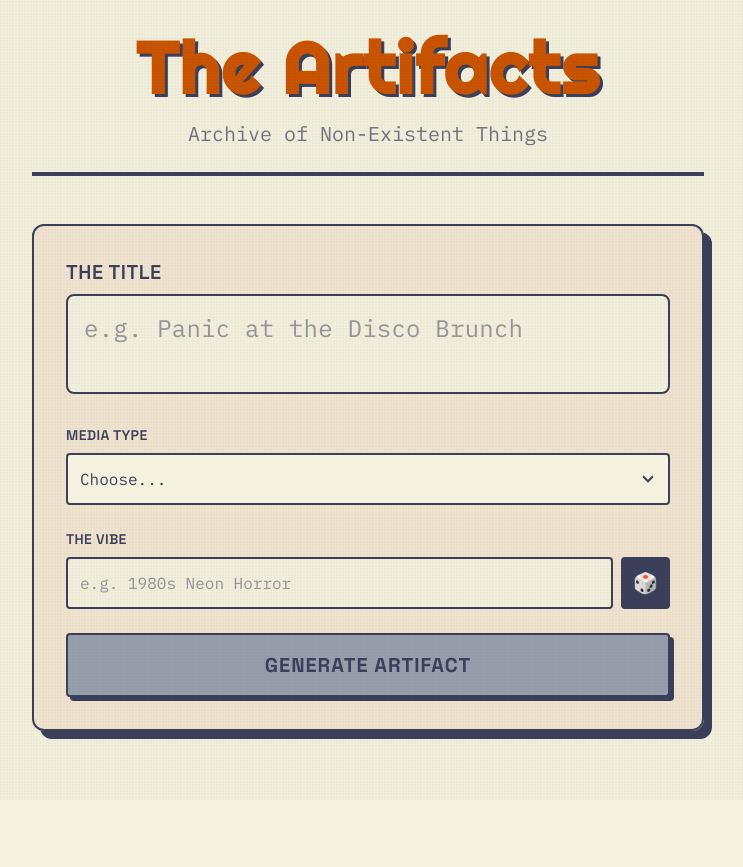
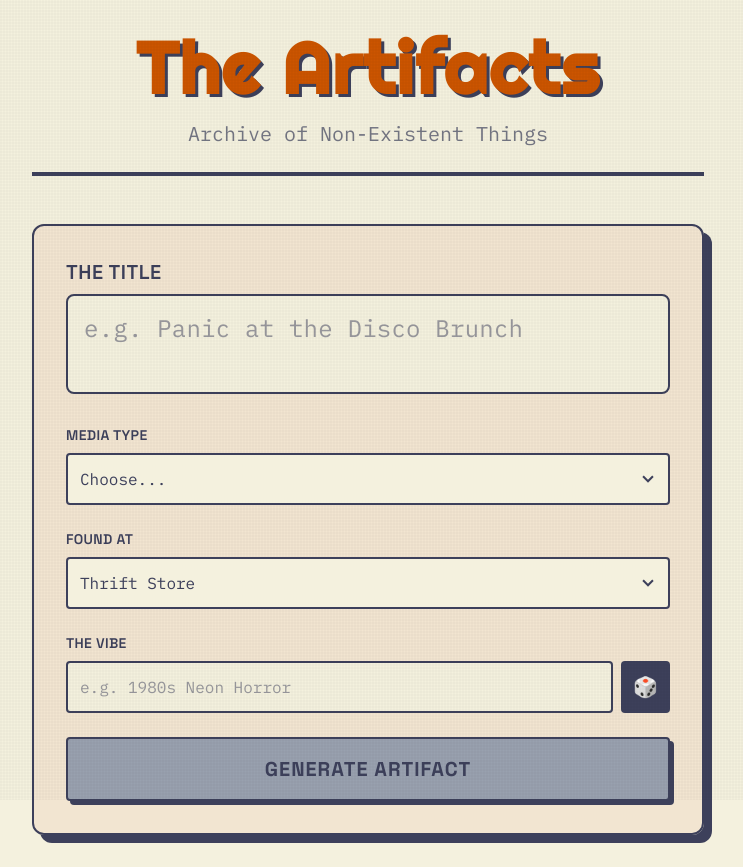
Before and after one commit to dylandibona/artifacts, a Next.js app: page / in a window 1280 px wide. Shown: the whole page, without its empty margins (272-1015 px from the left). Before the commit the page ends 800 px from the top, so only its background shows below. Built offline with nearby package versions, Linux system fonts and the light colour scheme.

Commit message:
Add Business Book type and Found At condition selector

```diff
--- a/app/api/generate/route.ts
+++ b/app/api/generate/route.ts
@@ -3,7 +3,7 @@ import Replicate from "replicate";
 
 export async function POST(request: NextRequest) {
   try {
-    const { phrase, subtitle, mediaType, vibe } = await request.json();
+    const { phrase, subtitle, mediaType, vibe, foundAt } = await request.json();
 
     if (!phrase) {
       return NextResponse.json({ error: "Phrase is required" }, { status: 400 });
@@ -11,54 +11,72 @@ export async function POST(request: NextRequest) {
 
     const replicate = new Replicate({ auth: process.env.REPLICATE_API_TOKEN });
 
-      const realism = "Shot on film, natural lighting, realistic textures. NOT a digital render.";
+    const conditionMap: Record<string, string> = {
+      "Estate Sale": "dusty, sun-faded, slightly yellowed, musty estate sale find, soft natural window light",
+      "Thrift Store": "price sticker residue, shelf wear, under harsh fluorescent lighting, thrift store bin",
+      "Garage Floor": "on concrete garage floor, oil stains nearby, dusty, harsh overhead shadow",
+      "Attic Box": "pulled from a cardboard box, cobwebs, water stains, yellowed and forgotten",
+      "Someone's Car": "on a car seat, sun-damaged, crumbs and receipts nearby, dashboard reflection"
+    };
+    const condition = conditionMap[foundAt] || conditionMap["Thrift Store"];
+
+    const realism = "Shot on film, natural lighting, realistic textures. NOT a digital render.";
 
       let prompt = "";
 
       switch (mediaType) {
         case "Autobiography":
             const sub = subtitle ? `The subtitle "${subtitle}" appears below the title.` : "";
-            prompt = `A photograph of a hardcover book lying on a cluttered wooden desk in an academic study.
+            prompt = `A photograph of a hardcover book, ${condition}.
 TEXT ON COVER: The title "${phrase}" is printed prominently on the dust jacket. ${sub}
-The book has worn edges, a coffee ring stain nearby, reading glasses and papers visible.
+The book has worn edges, creased spine from being read.
 DESIGN STYLE: The cover design aesthetic is ${vibe}.
 ${realism}`;
             break;
 
+        case "Business Book":
+            const bookSub = subtitle ? `The subtitle "${subtitle}" appears below the title.` : "";
+            prompt = `A photograph of a mass-market business paperback book, ${condition}.
+TEXT ON COVER: The title "${phrase}" in bold sans-serif font. ${bookSub} A "BESTSELLER" badge in the corner. Author photo on back cover visible.
+The cover is glossy but worn, creased spine from being read, dog-eared pages visible.
+DESIGN STYLE: The cover design aesthetic is ${vibe} — like a typical airport bookstore business bestseller.
+${realism}`;
+            break;
+
         case "Vinyl Record":
-            prompt = `An overhead photograph of a vinyl record sleeve lying on carpet in a living room.
+            prompt = `An overhead photograph of a vinyl record sleeve, ${condition}.
 TEXT ON COVER: The album title "${phrase}" appears on the sleeve.
-The sleeve has ring wear, soft corners, and a price sticker. A turntable is visible at the edge of frame.
+The sleeve has ring wear, soft corners, and a price sticker.
 DESIGN STYLE: The cover art aesthetic is ${vibe}.
 ${realism}`;
             break;
 
         case "Gig Poster":
-            prompt = `A nighttime flash photograph of a concert poster stapled to a weathered telephone pole.
+            prompt = `A photograph of a concert poster, ${condition}.
 TEXT ON POSTER: "${phrase}" appears in bold lettering as the headline.
-The paper is torn at edges, layered over older posters, held by rusty staples. Dark street behind.
+The paper is torn at edges, creased and weathered.
 DESIGN STYLE: The poster design aesthetic is ${vibe}.
 ${realism}`;
             break;
 
         case "VHS Tape":
-            prompt = `A photograph of a VHS tape sitting among other tapes on a messy coffee table.
+            prompt = `A photograph of a VHS tape, ${condition}.
 TEXT ON LABEL: A handwritten label reads "${phrase}" in black marker on the spine.
-The plastic is scratched and dusty, harsh overhead lighting, a remote control visible nearby.
+The plastic is scratched and dusty.
 DESIGN STYLE: The overall aesthetic is ${vibe}.
 ${realism}`;
             break;
 
         case "Cassette Tape":
-            prompt = `A flash photograph of a cassette tape case on a car dashboard.
+            prompt = `A photograph of a cassette tape case, ${condition}.
 TEXT ON J-CARD: The album title "${phrase}" is printed on the J-card insert.
-The plastic case is cracked and sun-faded, car interior visible in background.
+The plastic case is cracked and worn.
 DESIGN STYLE: The J-card design aesthetic is ${vibe}.
 ${realism}`;
             break;
 
         default:
-            prompt = `A photograph of a vintage object with the text "${phrase}" visible. Style: ${vibe}. ${realism}`;
+            prompt = `A photograph of a vintage object, ${condition}. TEXT: "${phrase}" visible. Style: ${vibe}. ${realism}`;
       }
 
       const output = await replicate.run("ideogram-ai/ideogram-v3-quality", {
--- a/app/page.tsx
+++ b/app/page.tsx
@@ -8,6 +8,7 @@ export default function Home() {
   const [submitter, setSubmitter] = useState("");
   const [mediaType, setMediaType] = useState("");
   const [vibe, setVibe] = useState("");
+  const [foundAt, setFoundAt] = useState("Thrift Store");
   const [generatedImage, setGeneratedImage] = useState<string | null>(null);
   const [isLoading, setIsLoading] = useState(false);
 
@@ -44,6 +45,7 @@ export default function Home() {
           submitter,
           mediaType,
           vibe,
+          foundAt,
         }),
       });
 
@@ -108,6 +110,7 @@ export default function Home() {
                 >
                   <option value="">Choose...</option>
                   <option value="Autobiography">Autobiography Book</option>
+                  <option value="Business Book">Business Book</option>
                   <option value="Vinyl Record">Vinyl Record</option>
                   <option value="Gig Poster">Gig Poster</option>
                   <option value="VHS Tape">VHS Tape</option>
@@ -121,8 +124,32 @@ export default function Home() {
               </div>
             </div>
 
+            {/* Found At */}
+            <div>
+              <label className="block font-semibold uppercase mb-2 text-sm tracking-wide" style={{ fontFamily: "var(--font-body)" }}>Found At</label>
+              <div className="relative">
+                <select
+                  value={foundAt}
+                  onChange={(e) => setFoundAt(e.target.value)}
+                  className="w-full bg-[#f4f1de] border-2 border-[#3d405b] p-3 pr-10 rounded appearance-none focus:outline-none focus:border-[#cc5500]"
+                  style={{ fontFamily: "var(--font-mono)", fontWeight: 400 }}
+                >
+                  <option value="Estate Sale">Estate Sale</option>
+                  <option value="Thrift Store">Thrift Store</option>
+                  <option value="Garage Floor">Garage Floor</option>
+                  <option value="Attic Box">Attic Box</option>
+                  <option value="Someone's Car">Someone&apos;s Car</option>
+                </select>
+                <div className="pointer-events-none absolute inset-y-0 right-0 flex items-center px-3 text-[#3d405b]">
+                  <svg className="fill-current h-5 w-5" xmlns="http://www.w3.org/2000/svg" viewBox="0 0 20 20">
+                    <path d="M9.293 12.95l.707.707L15.657 8l-1.414-1.414L10 10.828 5.757 6.586 4.343 8z"/>
+                  </svg>
+                </div>
+              </div>
+            </div>
+
             {/* ✅ CONDITIONAL SUBTITLE INPUT - Only shows after Media Type when Autobiography is selected */}
-            {mediaType === "Autobiography" && (
+            {(mediaType === "Autobiography" || mediaType === "Business Book") && (
               <div className="animate-in fade-in slide-in-from-top-2">
                 <label className="block text-sm font-semibold uppercase mb-2 tracking-wide" style={{ fontFamily: "var(--font-body)" }}>Subtitle (Optional)</label>
                 <input
```
